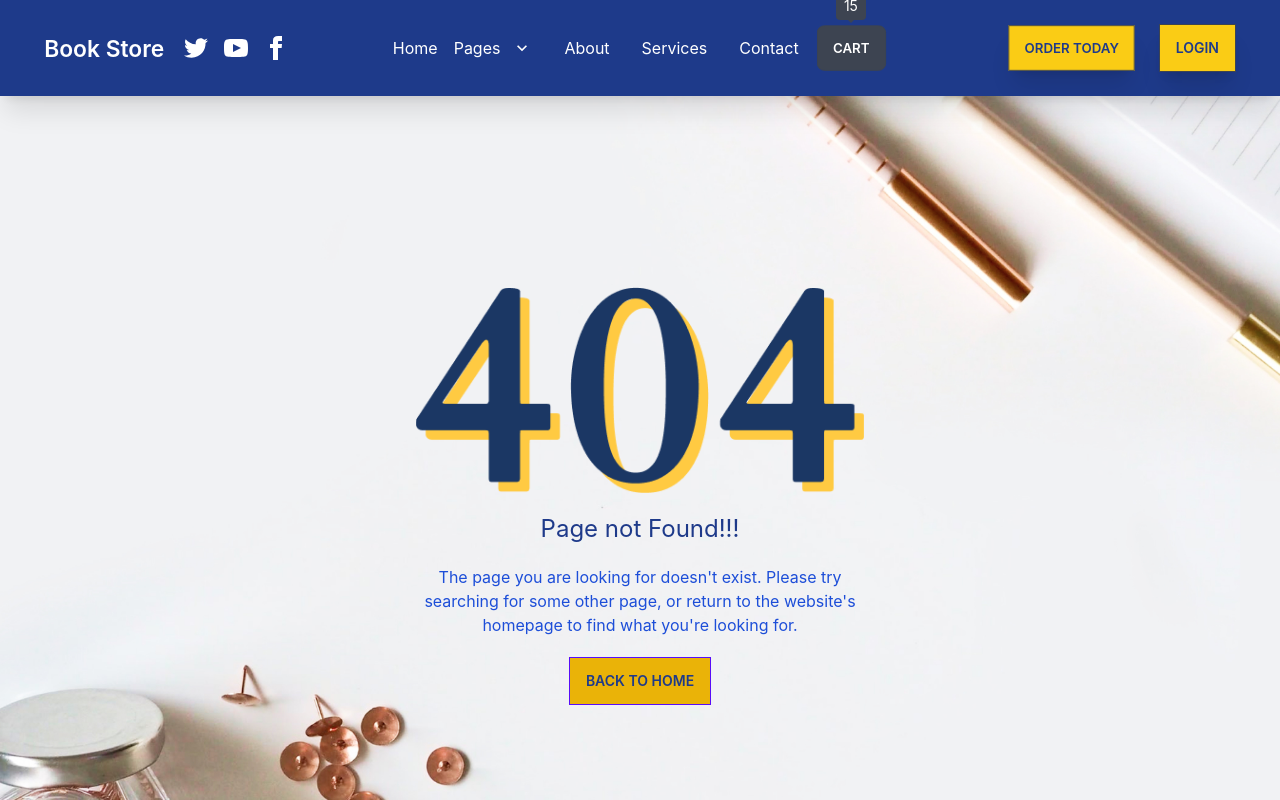
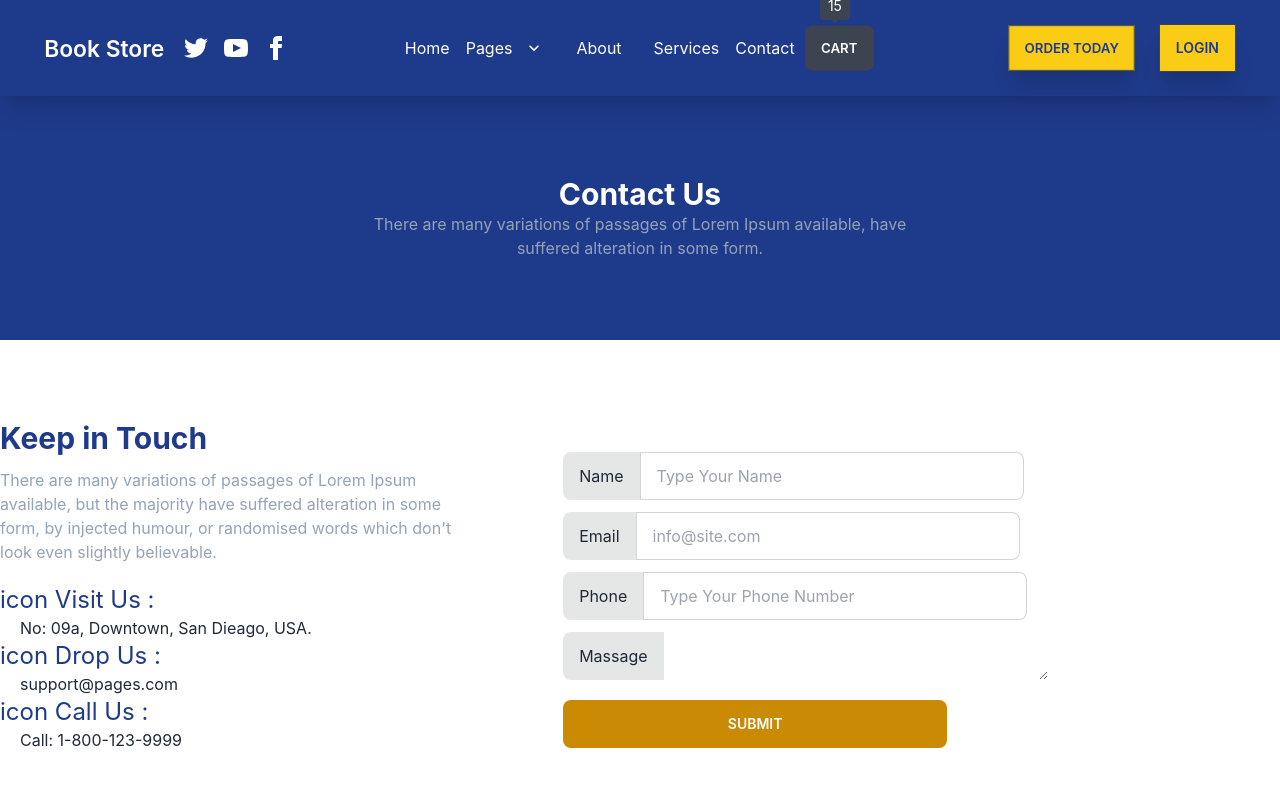
Before and after one commit to imashiqe/book-app, a React (Create React App) app: page /contact in a window 1280 px wide. Shown: the top 800 px of the page. Built offline with nearby package versions, Linux system fonts and the light colour scheme.

Commit message:
contact page added

```diff
--- a/package.json
+++ b/package.json
@@ -6,12 +6,14 @@
     "@fortawesome/fontawesome-svg-core": "^6.3.0",
     "@fortawesome/free-regular-svg-icons": "^6.3.0",
     "@fortawesome/free-solid-svg-icons": "^6.3.0",
+    "@react-spring/web": "^9.7.1",
     "@testing-library/jest-dom": "^5.16.5",
     "@testing-library/react": "^13.4.0",
     "@testing-library/user-event": "^13.5.0",
     "daisyui": "^2.50.1",
     "gsap": "^3.11.4",
     "react": "^18.2.0",
+    "react-before-after-slider-component": "^1.1.6",
     "react-dom": "^18.2.0",
     "react-router-dom": "^6.8.1",
     "react-scripts": "5.0.1",
--- a/src/Routes/Routes/Routes.js
+++ b/src/Routes/Routes/Routes.js
@@ -1,4 +1,5 @@
 import { createBrowserRouter } from "react-router-dom";
+import Contact_us from "../../component/Contact_us/Contact_us";
 import Error404 from "../../component/Error404/Error404";
 import Forgot_password from "../../component/Forgot_password/Forgot_password";
 import Home from "../../component/Home/Home";
@@ -27,6 +28,10 @@ import Main from "../../layout/Main";
           {
             path: '/forgot',
             element: <Forgot_password></Forgot_password>
+          },
+          {
+            path: '/contact',
+            element: <Contact_us></Contact_us>
           }
       ]
     },
--- /dev/null
+++ b/src/component/Contact_us/Contact_us.js
@@ -0,0 +1,66 @@
+import React from 'react';
+
+const Contact_us = () => {
+    return (
+        <div >
+              <div className='pt-20 pb-20 bg-blue-900 text-center'  >
+
+
+
+
+                  <h2 className='text-white text-3xl font-bold'> Contact Us</h2>
+                  <p  className='text-1xl text-slate-400'>There are many variations of passages of Lorem Ipsum available,  have <br></br> suffered alteration in some form.</p>
+              </div>
+
+              <div className='pt-20 pb-20 container mx-auto grid grid-cols-1'>
+              <div className="card lg:card-side  ">
+      <div>
+           <h2 className='text-3xl font-bold text-blue-900'>Keep in Touch</h2>
+           <p className='text-1xl text-slate-400 pt-3'>There are many variations of passages of Lorem Ipsum <br></br>
+            available, but the majority have suffered alteration in some <br></br>form, by injected humour,
+            or randomised words which don't <br></br>look even slightly believable.</p>
+
+              <h3 className='pt-5 text-2xl text-blue-900'><span>icon</span> Visit Us :</h3>
+              <p className='pl-5'>No: 09a, Downtown, San Dieago, USA.</p>
+
+              <h3 className='text-2xl text-blue-900'><span>icon</span> Drop Us :</h3>
+              <p className='pl-5'>support@pages.com</p>
+
+              <h3 className='text-2xl text-blue-900'><span>icon</span> Call Us :</h3>
+              <p className='pl-5'>Call: 1-800-123-9999</p>
+
+      </div>
+  <div className="card-body ml-20 mx-auto">
+        <div >
+        <div className="form-control">
+
+  <label className="input-group">
+    <span>Name</span>
+    <input type="text" placeholder="Type Your Name" className="input input-bordered w-96" />
+  </label>
+
+  <label className="input-group pt-3">
+    <span>Email</span>
+    <input type="email" placeholder="info@site.com" className="input input-bordered w-96" />
+  </label>
+  <label className="input-group pt-3">
+    <span>Phone</span>
+    <input type="phone" placeholder="Type Your Phone Number" className="input input-bordered w-96" />
+  </label>
+
+  <label className="input-group pt-3 ">
+    <span>Massage</span>
+   <textarea className='w-96'></textarea>
+  </label>
+
+  <button className='btn mt-5 w-96 bg-yellow-600 lg:border-none'>Submit</button>
+</div>
+        </div>
+  </div>
+</div>
+              </div>
+        </div>
+    );
+};
+
+export default Contact_us;
--- a/src/shared/Header/Header.js
+++ b/src/shared/Header/Header.js
@@ -55,8 +55,9 @@ const Header = () => {
       </li>
       <li><a>About</a></li>
       <li><a>Services</a></li>
-      <li><a>Contact</a></li>
-      <div className="tooltip tooltip-open tooltip-top" data-tip="15">
+
+      <Link className='pt-3' to='/contact'>Contact</Link>
+      <div className="tooltip tooltip-open tooltip-top pl-2" data-tip="15">
   <button className="btn">Cart</button>
 </div>
     </ul>
```
Also changed, not shown: 1 other file (tests, documents, lock files or other folders).
